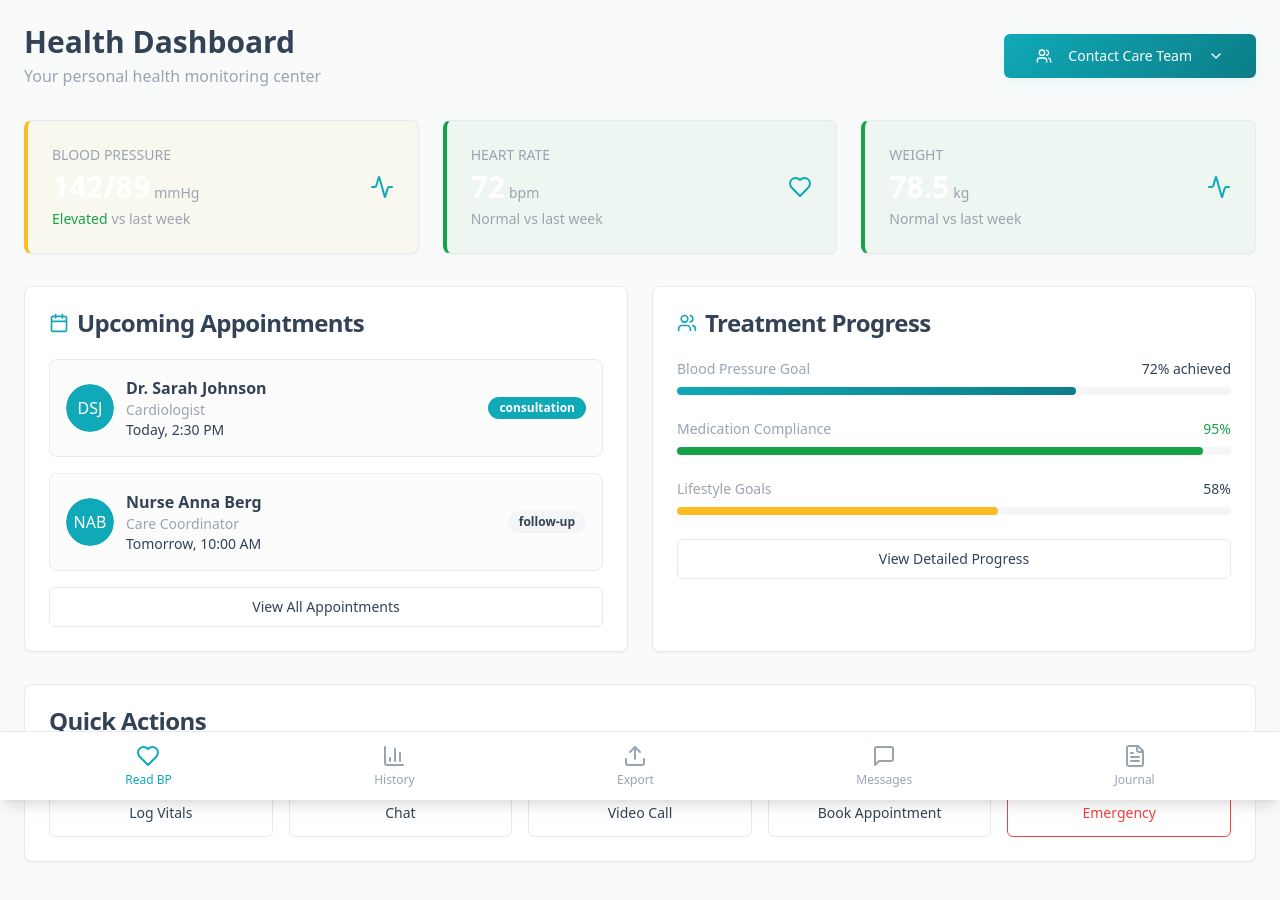
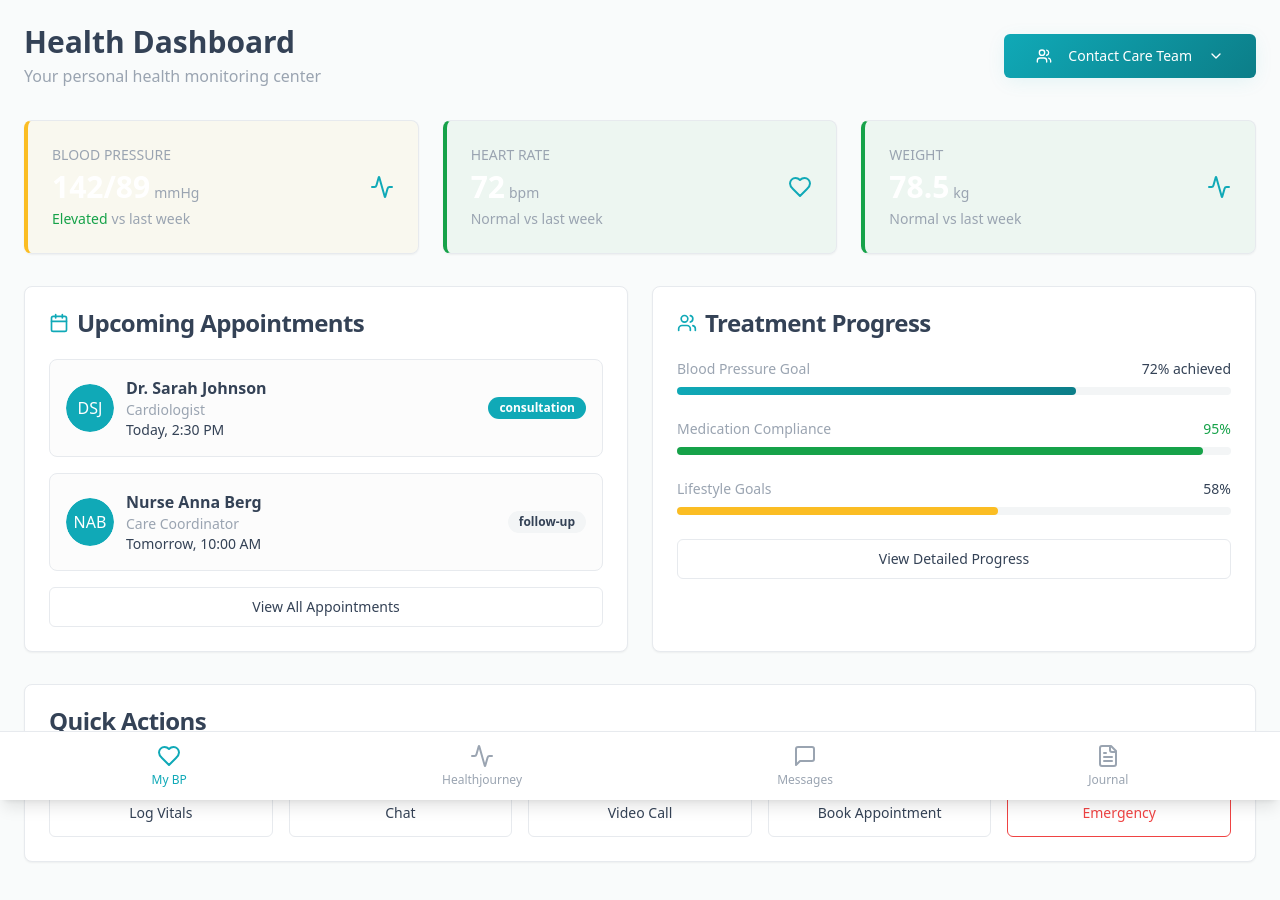
Before and after one commit to Ivge84/spark-clone-aide, a React (Vite) app: page / in a window 1280 px wide. Shown: the top 900 px of the page. Built offline with nearby package versions, Linux system fonts and the light colour scheme; the HTML template or start-up script is replaced by a standard one.

Commit message:
Fix: Adjust bottom navigation icons

```diff
--- a/src/components/medical-dashboard.tsx
+++ b/src/components/medical-dashboard.tsx
@@ -284,15 +284,11 @@ export function MedicalDashboard() {
           <div className="flex items-center justify-around py-3">
             <button className="flex flex-col items-center space-y-1 text-primary hover:text-primary/80 transition-colors">
               <Heart className="h-6 w-6" />
-              <span className="text-xs font-medium">Read BP</span>
+              <span className="text-xs font-medium">My BP</span>
             </button>
             <button className="flex flex-col items-center space-y-1 text-muted-foreground hover:text-foreground transition-colors">
-              <BarChart3 className="h-6 w-6" />
-              <span className="text-xs font-medium">History</span>
-            </button>
-            <button className="flex flex-col items-center space-y-1 text-muted-foreground hover:text-foreground transition-colors">
-              <Upload className="h-6 w-6" />
-              <span className="text-xs font-medium">Export</span>
+              <Activity className="h-6 w-6" />
+              <span className="text-xs font-medium">Healthjourney</span>
             </button>
             <button className="flex flex-col items-center space-y-1 text-muted-foreground hover:text-foreground transition-colors">
               <MessageSquare className="h-6 w-6" />
```
